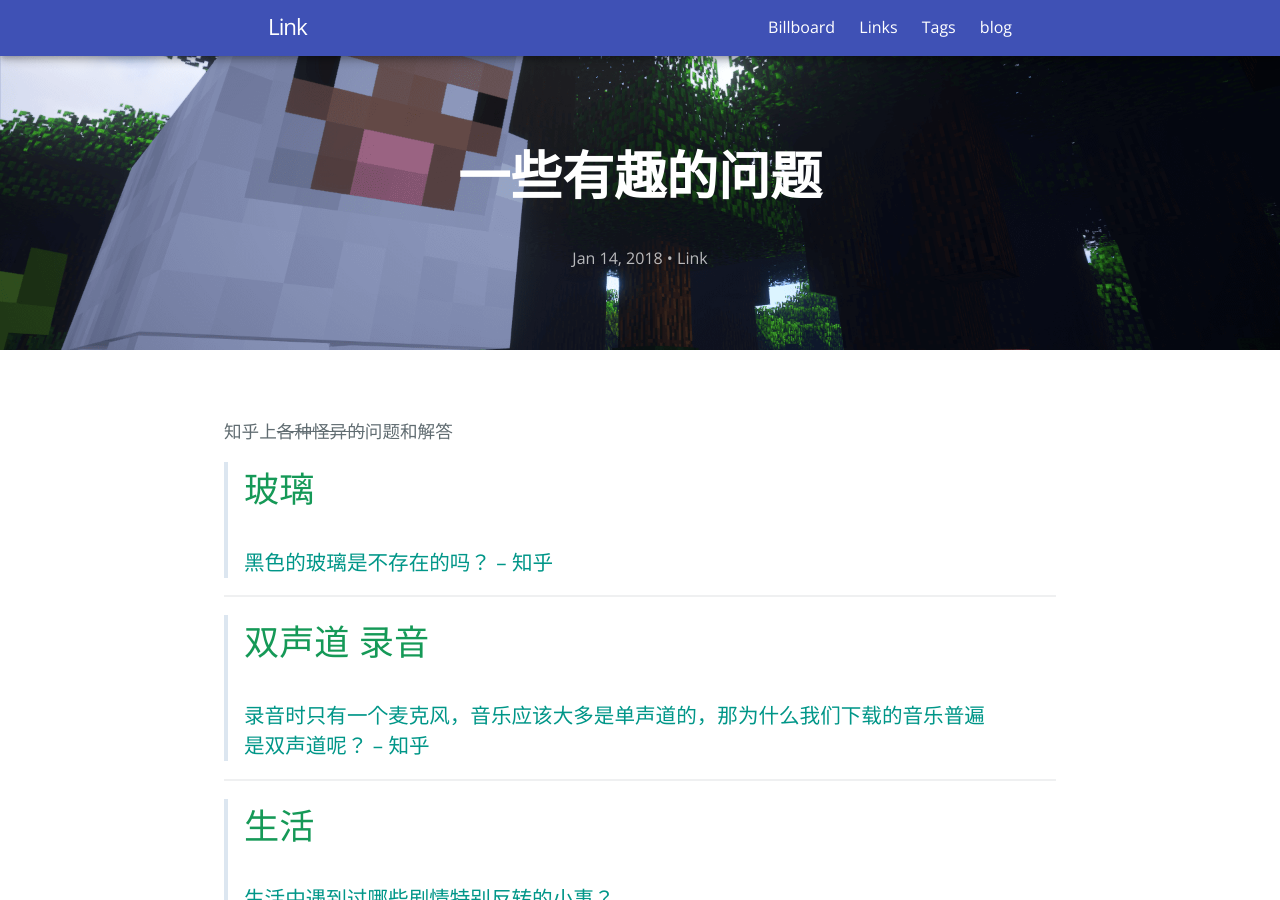
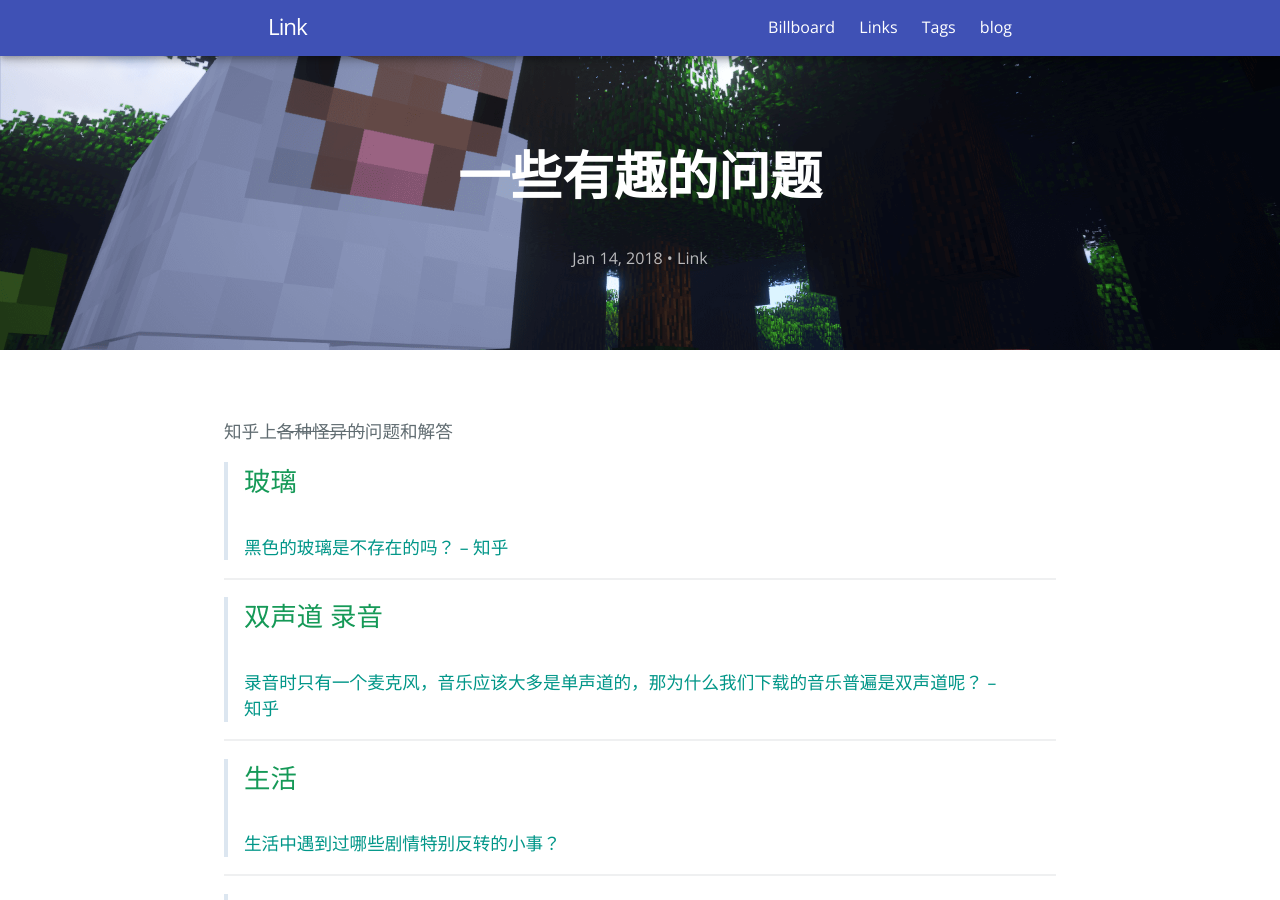
Before and after one commit to link9596/qwq, a Jekyll site: the page built from _posts/2018-1-14-funny-questions.md, in a window 1280 px wide and 900 px high. Built offline with Jekyll 4.4.1, drawn with Linux system fonts in a browser that asks for light colours; comment, search, counter and statistics services are not loaded.

```diff
--- a/_posts/2018-1-14-funny-questions.md
+++ b/_posts/2018-1-14-funny-questions.md
@@ -6,25 +6,25 @@ tags: daily
 
 知乎上~~各种怪异的~~问题和解答
 
-> # 玻璃
-> ### [黑色的玻璃是不存在的吗？ – 知乎](https://www.zhihu.com/question/39207600)
+> ## 玻璃
+> #### [黑色的玻璃是不存在的吗？ – 知乎](https://www.zhihu.com/question/39207600)
 
 ---
 
-> # 双声道 录音
-> ### [录音时只有一个麦克风，音乐应该大多是单声道的，那为什么我们下载的音乐普遍是双声道呢？ – 知乎](https://www.zhihu.com/question/32198079)
+> ## 双声道 录音
+> #### [录音时只有一个麦克风，音乐应该大多是单声道的，那为什么我们下载的音乐普遍是双声道呢？ – 知乎](https://www.zhihu.com/question/32198079)
 
 ---
 
-> # 生活
-> ### [生活中遇到过哪些剧情特别反转的小事？](http://www.zhihu.com/question/22559530)
+> ## 生活
+> #### [生活中遇到过哪些剧情特别反转的小事？](http://www.zhihu.com/question/22559530)
 
 ---
 
-> # 影视
-> ### [你见过最赞或最搞笑、最无语的字幕组翻译有哪些？](https://www.zhihu.com/question/20201268)
+> ## 影视
+> #### [你见过最赞或最搞笑、最无语的字幕组翻译有哪些？](https://www.zhihu.com/question/20201268)
 
 ---
 
-> # 设计
-> ### [你见过最丑的设计是什么？](https://www.zhihu.com/question/37284137)
+> ## 设计
+> #### [你见过最丑的设计是什么？](https://www.zhihu.com/question/37284137)
```
